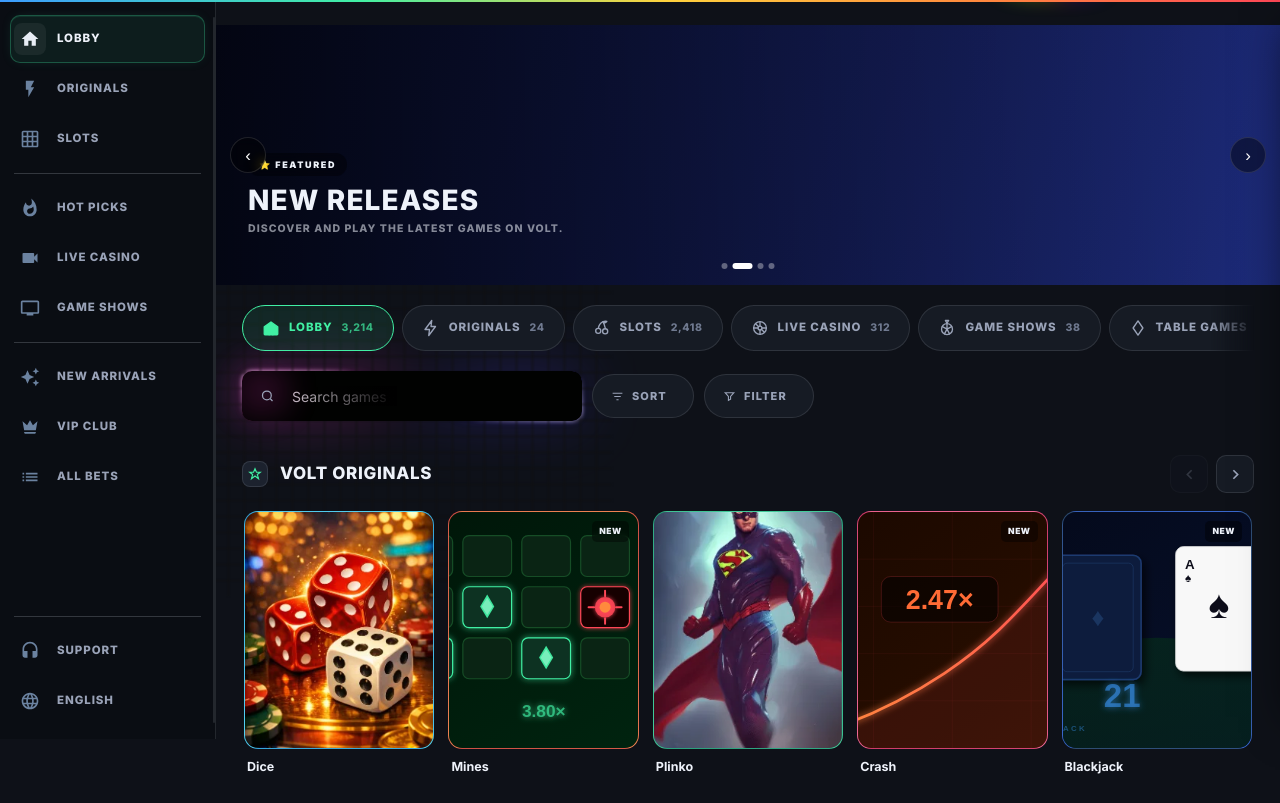
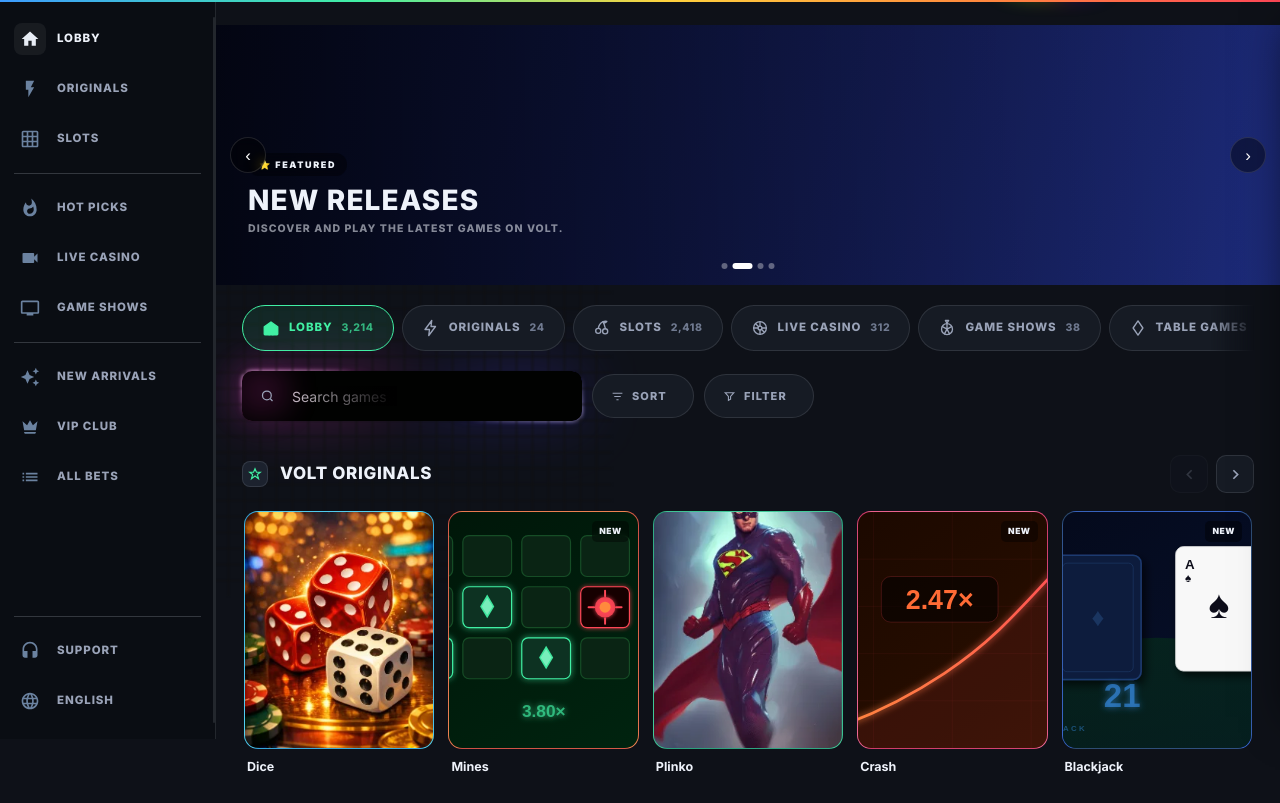
Before and after one commit to diablospirit08-sketch/Casino, a plain HTML site: page Volt Casino.html in a window 1280 px wide. Shown: the part 61-864 px from the top of the page. Drawn offline with nearby package versions, Linux system fonts and the light colour scheme.

Commit message:
remove rail pill green glow indicator

```diff
--- a/Volt Casino.html
+++ b/Volt Casino.html
@@ -127,7 +127,7 @@
   .rail{position:fixed;left:0;top:62px;bottom:0;width:var(--rail);background:var(--bg-2);border-right:1px solid var(--line);display:flex;flex-direction:column;padding:14px 10px;gap:2px;z-index:60;overflow-y:auto;overflow-x:hidden;transition:width .2s ease}
   .rail::-webkit-scrollbar{display:none}
   .rail a{position:relative;z-index:1;display:flex;align-items:center;gap:11px;height:48px;flex:none;padding:0 4px;border-radius:10px;color:var(--muted);font-family:inherit;font-size:11.5px;font-weight:800;letter-spacing:.08em;text-transform:uppercase;white-space:nowrap;transition:color .16s}
-  .rail-pill{position:absolute;pointer-events:none;z-index:0;border-radius:10px;background:rgba(65,240,164,.07);border:1px solid rgba(65,240,164,.28);box-shadow:inset 0 1px 0 rgba(65,240,164,.1),0 0 14px -6px rgba(65,240,164,.25);transition:top .22s cubic-bezier(.34,1.15,.64,1),left .15s ease,width .15s ease}
+  .rail-pill{display:none}
   .rail a .it{width:32px;height:32px;flex:none;border-radius:8px;display:grid;place-items:center;
     background:transparent;border:none;transition:.15s;user-select:none}
   .it svg{width:20px;height:20px;color:#6b82a0;transition:color .15s,transform .15s}
```
